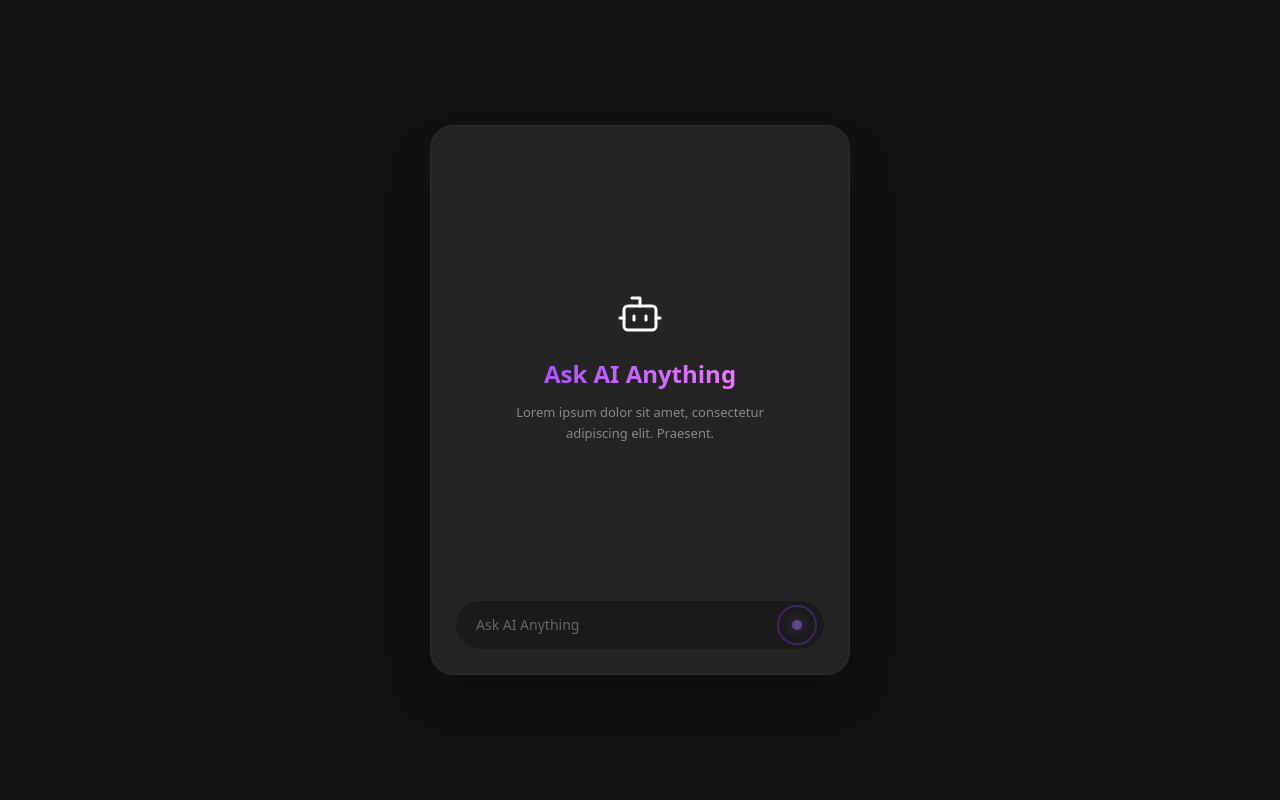
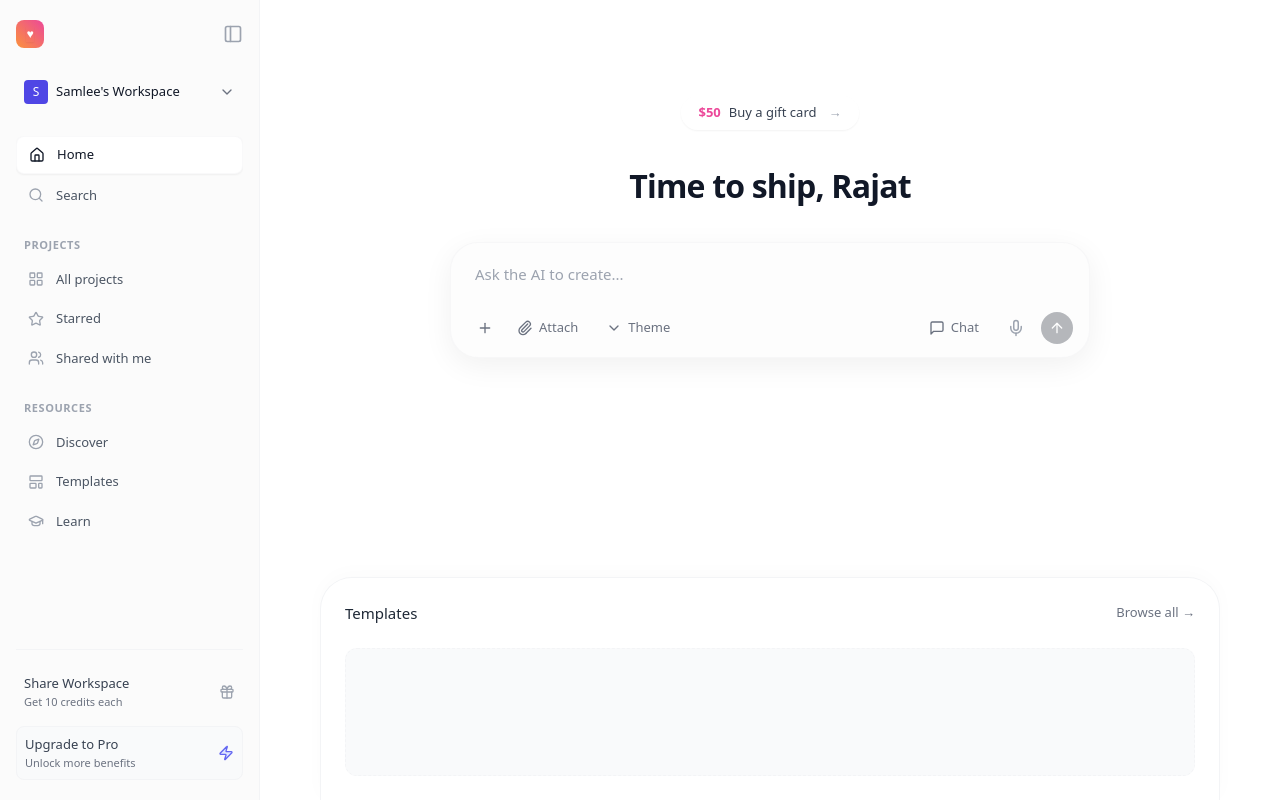
Before and after one commit to obliques118-lang/multi-agent-architect, a Next.js app: page / in a window 1280 px wide. Built offline with nearby package versions, Linux system fonts and the light colour scheme.

Commit message:
Update page.tsx

```diff
--- a/src/app/page.tsx
+++ b/src/app/page.tsx
@@ -1,131 +1,217 @@
 'use client';
 
-import React, { useState, useRef, useEffect } from 'react';
-import { Bot, Loader2 } from 'lucide-react';
+import React, { useState } from 'react';
+import {
+  Home, Search, LayoutGrid, Star, Users, Compass,
+  LayoutTemplate, GraduationCap, Gift, Zap, Plus,
+  Paperclip, ChevronDown, MessageSquare, Mic, ArrowUp,
+  PanelLeft
+} from 'lucide-react';
 
-type Message = {
-  id: string;
-  role: 'user' | 'ai';
-  content: string;
-};
-
-export default function ChatUI() {
-  const [messages, setMessages] = useState<Message[]>([]);
-  const [input, setInput] = useState('');
-  const [isLoading, setIsLoading] = useState(false);
-  const messagesEndRef = useRef<HTMLDivElement>(null);
-
-  // Auto-scroll to the latest message
-  useEffect(() => {
-    messagesEndRef.current?.scrollIntoView({ behavior: 'smooth' });
-  }, [messages]);
+export default function CreatorDashboard() {
+  const [prompt, setPrompt] = useState('');
+  const [isGenerating, setIsGenerating] = useState(false);
+  const [agentStatus, setAgentStatus] = useState<string | null>(null);
 
   const handleSubmit = async (e: React.FormEvent) => {
     e.preventDefault();
-    if (!input.trim() || isLoading) return;
+    if (!prompt.trim() || isGenerating) return;
 
-    const userMessage: Message = { id: Date.now().toString(), role: 'user', content: input };
-    setMessages((prev) => [...prev, userMessage]);
-    setInput('');
-    setIsLoading(true);
+    setIsGenerating(true);
+    setAgentStatus('Orchestrator: Analyzing request...');
 
     try {
-      // Connects to your production API route
-      const response = await fetch('/api/chat', {
+      const response = await fetch('/api/orchestrator', {
         method: 'POST',
         headers: { 'Content-Type': 'application/json' },
-        body: JSON.stringify({ message: userMessage.content }),
+        body: JSON.stringify({ prompt }),
       });
 
-      if (!response.ok) throw new Error('Network response failed');
+      const reader = response.body?.getReader();
+      const decoder = new TextDecoder();
 
-      const data = await response.json();
-
-      const aiMessage: Message = { id: (Date.now() + 1).toString(), role: 'ai', content: data.reply };
-      setMessages((prev) => [...prev, aiMessage]);
+      if (reader) {
+        let done = false;
+        while (!done) {
+          const { value, done: doneReading } = await reader.read();
+          done = doneReading;
+          const chunkValue = decoder.decode(value);
+          if (chunkValue) setAgentStatus(chunkValue);
+        }
+      }
     } catch (error) {
-      console.error("Chat error:", error);
-      const errorMessage: Message = { id: (Date.now() + 1).toString(), role: 'ai', content: "Sorry, I'm having trouble connecting to the server." };
-      setMessages((prev) => [...prev, errorMessage]);
+      console.error("Generation failed:", error);
+      setAgentStatus('System Error: Pipeline failed.');
     } finally {
-      setIsLoading(false);
+      setTimeout(() => {
+        setIsGenerating(false);
+        setAgentStatus(null);
+        setPrompt('');
+      }, 2000);
     }
   };
 
   return (
-    <main className="min-h-screen bg-[#121212] flex items-center justify-center p-4 font-sans">
-      <div className="w-full max-w-[420px] bg-[#242424] rounded-[24px] p-6 shadow-2xl flex flex-col h-[550px] border border-white/5 relative">
+    <div className="flex h-screen w-full bg-white text-gray-900 font-sans overflow-hidden">
 
-        {/* Header - Matches the video exactly */}
-        {messages.length === 0 ? (
-          <div className="flex-1 flex flex-col items-center justify-center text-center space-y-3">
-            <div className="mb-2">
-              <Bot className="w-12 h-12 text-white" strokeWidth={1.5} />
+      {/* Sidebar Navigation */}
+      <aside className="w-[260px] h-full flex flex-col border-r border-gray-100 bg-[#fbfbfb] px-4 py-5 flex-shrink-0">
+        <div className="flex items-center justify-between mb-6">
+          <div className="w-7 h-7 rounded-lg bg-gradient-to-tr from-orange-400 to-pink-500 flex items-center justify-center">
+            <span className="text-white text-xs font-bold shadow-sm">♥</span>
           </div>
-            <h1 className="text-2xl font-bold text-transparent bg-clip-text bg-gradient-to-r from-purple-500 to-fuchsia-400">
-              Ask AI Anything
-            </h1>
-            <p className="text-[#888888] text-[13px] leading-relaxed max-w-[280px]">
-              Lorem ipsum dolor sit amet, consectetur adipiscing elit. Praesent.
-            </p>
+          <button className="text-gray-400 hover:text-gray-600 transition-colors">
+            <PanelLeft className="w-5 h-5" />
+          </button>
         </div>
-        ) : (
-          <div className="flex items-center gap-3 pb-4 border-b border-white/5 mb-4">
-             <div className="flex items-center justify-center">
-              <Bot className="w-7 h-7 text-white" />
+
+        <button className="flex items-center justify-between w-full p-2 mb-6 hover:bg-gray-100 rounded-lg transition-colors">
+          <div className="flex items-center gap-2">
+            <div className="w-6 h-6 rounded bg-indigo-600 flex items-center justify-center text-white text-xs font-medium">S</div>
+            <span className="text-[13px] font-medium">Samlee's Workspace</span>
           </div>
-            <h1 className="text-lg font-bold text-transparent bg-clip-text bg-gradient-to-r from-purple-500 to-fuchsia-400">
-              Ask AI Anything
-            </h1>
+          <ChevronDown className="w-4 h-4 text-gray-500" />
+        </button>
+
+        <div className="space-y-6 flex-1 overflow-y-auto hide-scrollbar">
+          <div className="space-y-1">
+            <NavItem icon={<Home className="w-4 h-4" />} label="Home" active />
+            <NavItem icon={<Search className="w-4 h-4" />} label="Search" />
           </div>
-        )}
 
-        {/* Chat Feed */}
-        <div className={`flex-1 overflow-y-auto space-y-4 pr-1 ${messages.length === 0 ? 'hidden' : 'block'}`}>
-          {messages.map((msg) => (
-            <div key={msg.id} className={`flex ${msg.role === 'user' ? 'justify-end' : 'justify-start'}`}>
-              <div
-                className={`max-w-[85%] px-4 py-2.5 text-[14px] leading-relaxed ${
-                  msg.role === 'user'
-                    ? 'bg-[#8B5CF6] text-white rounded-[20px] rounded-tr-[4px]'
-                    : 'bg-[#333333] text-white rounded-[20px] rounded-tl-[4px]'
-                }`}
-              >
-                {msg.content}
+          <div className="space-y-1">
+            <h4 className="text-[11px] font-semibold text-gray-400 uppercase tracking-wider mb-2 px-2">Projects</h4>
+            <NavItem icon={<LayoutGrid className="w-4 h-4" />} label="All projects" />
+            <NavItem icon={<Star className="w-4 h-4" />} label="Starred" />
+            <NavItem icon={<Users className="w-4 h-4" />} label="Shared with me" />
+          </div>
+
+          <div className="space-y-1">
+            <h4 className="text-[11px] font-semibold text-gray-400 uppercase tracking-wider mb-2 px-2">Resources</h4>
+            <NavItem icon={<Compass className="w-4 h-4" />} label="Discover" />
+            <NavItem icon={<LayoutTemplate className="w-4 h-4" />} label="Templates" />
+            <NavItem icon={<GraduationCap className="w-4 h-4" />} label="Learn" />
           </div>
         </div>
-          ))}
 
-          {isLoading && (
-            <div className="flex justify-start">
-              <div className="bg-[#333333] text-white px-4 py-3 rounded-[20px] rounded-tl-[4px] flex items-center gap-2">
-                <Loader2 className="w-4 h-4 animate-spin text-purple-400" />
+        <div className="pt-4 border-t border-gray-100 space-y-2">
+          <div className="flex items-center justify-between p-2 hover:bg-gray-100 rounded-lg cursor-pointer">
+            <div>
+              <p className="text-[13px] font-medium text-gray-700">Share Workspace</p>
+              <p className="text-[11px] text-gray-500">Get 10 credits each</p>
+            </div>
+            <Gift className="w-4 h-4 text-gray-400" />
+          </div>
+          <div className="flex items-center justify-between p-2 bg-gray-50 hover:bg-gray-100 rounded-lg cursor-pointer border border-gray-100">
+            <div>
+              <p className="text-[13px] font-medium text-gray-700">Upgrade to Pro</p>
+              <p className="text-[11px] text-gray-500">Unlock more benefits</p>
+            </div>
+            <Zap className="w-4 h-4 text-indigo-500 fill-indigo-100" />
           </div>
         </div>
-          )}
-          <div ref={messagesEndRef} />
+      </aside>
+
+      {/* Main Content Area with Mesh Gradient Background */}
+      <main className="flex-1 relative flex flex-col items-center pt-24 px-6">
+        {/* CSS Mesh Gradient */}
+        <div className="absolute inset-0 -z-10 bg-white overflow-hidden">
+          <div className="absolute top-[-10%] left-[-10%] w-[60%] h-[60%] bg-blue-100/50 rounded-full blur-[100px]" />
+          <div className="absolute bottom-[-20%] left-[-10%] w-[80%] h-[80%] bg-pink-500/30 rounded-full blur-[120px]" />
+          <div className="absolute bottom-[-10%] right-[-10%] w-[70%] h-[70%] bg-blue-500/20 rounded-full blur-[120px]" />
+          <div className="absolute top-[20%] right-[10%] w-[40%] h-[40%] bg-indigo-200/40 rounded-full blur-[100px]" />
         </div>
 
-        {/* Input Field - Matches the video layout */}
-        <form onSubmit={handleSubmit} className="mt-4 relative w-full">
-          <input
-            type="text"
-            value={input}
-            onChange={(e) => setInput(e.target.value)}
-            placeholder="Ask AI Anything"
-            className="w-full bg-[#1a1a1a] text-sm text-white placeholder-[#666666] rounded-full pl-5 pr-14 py-3.5 outline-none border border-white/5 focus:border-purple-500/30 transition-colors"
+        {/* Top Tag */}
+        <button className="flex items-center gap-2 px-4 py-1.5 bg-white/60 backdrop-blur-md border border-white/40 rounded-full shadow-sm hover:bg-white/80 transition-colors mb-8 text-[13px] font-medium text-gray-700">
+          <span className="text-pink-500 font-semibold">$50</span> Buy a gift card <span className="text-gray-400 ml-1">→</span>
+        </button>
+
+        {/* Greeting */}
+        <h1 className="text-[32px] font-semibold tracking-tight text-gray-900 mb-8">
+          Time to ship, Rajat
+        </h1>
+
+        {/* Floating Input Component */}
+        <form
+          onSubmit={handleSubmit}
+          className="w-full max-w-[640px] bg-[#fdfdfd] shadow-[0_8px_30px_rgb(0,0,0,0.06)] border border-gray-100/60 rounded-[28px] p-2 flex flex-col transition-all focus-within:ring-2 focus-within:ring-pink-500/20"
+        >
+          <textarea
+            value={prompt}
+            onChange={(e) => setPrompt(e.target.value)}
+            placeholder="Ask the AI to create..."
+            className="w-full h-[60px] resize-none bg-transparent border-none outline-none text-[15px] text-gray-800 placeholder-gray-400 px-4 py-3"
+            onKeyDown={(e) => {
+              if (e.key === 'Enter' && !e.shiftKey) {
+                e.preventDefault();
+                handleSubmit(e);
+              }
+            }}
           />
-          {/* The specific glowing purple circle button from the video */}
+
+          <div className="flex items-center justify-between px-2 pb-1">
+            <div className="flex items-center gap-1">
+              <IconButton icon={<Plus className="w-4 h-4" />} label="Add" />
+              <IconButton icon={<Paperclip className="w-4 h-4" />} label="Attach" text="Attach" />
+              <IconButton icon={<ChevronDown className="w-4 h-4 ml-1" />} label="Theme" text="Theme" />
+            </div>
+
+            <div className="flex items-center gap-2">
+              <div className="flex items-center gap-1.5 px-3 py-1.5 rounded-full hover:bg-gray-100 cursor-pointer transition-colors text-gray-500">
+                <MessageSquare className="w-4 h-4" />
+                <span className="text-[13px] font-medium">Chat</span>
+              </div>
+              <button type="button" className="p-2 text-gray-400 hover:text-gray-600 transition-colors">
+                <Mic className="w-[18px] h-[18px]" />
+              </button>
               <button
                 type="submit"
-            disabled={!input.trim() || isLoading}
-            className="absolute right-2 top-1/2 -translate-y-1/2 w-10 h-10 rounded-full flex items-center justify-center transition-all disabled:opacity-50 border-2 border-[#5b32a8] bg-transparent"
+                disabled={!prompt.trim() || isGenerating}
+                className="w-8 h-8 rounded-full bg-gray-900 text-white flex items-center justify-center hover:bg-gray-800 disabled:opacity-30 transition-all"
               >
-            <div className="w-2.5 h-2.5 rounded-full bg-[#9d72ff] shadow-[0_0_12px_rgba(157,114,255,0.8)]" />
+                <ArrowUp className="w-4 h-4" />
               </button>
+            </div>
+          </div>
         </form>
 
+        {/* Status Indicator */}
+        <div className="h-6 mt-4">
+          {agentStatus && (
+            <p className="text-[13px] font-medium text-gray-600 animate-pulse bg-white/50 backdrop-blur-sm px-4 py-1 rounded-full">
+              {agentStatus}
+            </p>
+          )}
+        </div>
+
+        {/* Bottom Templates Shelf (Partially visible) */}
+        <div className="w-full max-w-[900px] mt-auto bg-white rounded-t-[32px] p-6 shadow-[0_-4px_20px_rgb(0,0,0,0.02)] border-t border-x border-gray-100">
+          <div className="flex items-center justify-between mb-6">
+            <h3 className="text-[15px] font-medium text-gray-800">Templates</h3>
+            <button className="text-[13px] text-gray-500 hover:text-gray-800">Browse all →</button>
+          </div>
+          {/* Add your template cards here */}
+          <div className="h-32 bg-gray-50 rounded-xl border border-gray-100 border-dashed" />
         </div>
       </main>
+    </div>
   );
 }
+
+// Reusable Components
+const NavItem = ({ icon, label, active = false }: { icon: React.ReactNode, label: string, active?: boolean }) => (
+  <button className={`w-full flex items-center gap-3 px-3 py-2 rounded-lg transition-colors text-[13px] ${
+    active ? 'bg-white text-gray-900 shadow-sm border border-gray-100/50' : 'text-gray-600 hover:bg-gray-100'
+  }`}>
+    <span className={active ? 'text-gray-900' : 'text-gray-400'}>{icon}</span>
+    <span className="font-medium">{label}</span>
+  </button>
+);
+
+const IconButton = ({ icon, label, text }: { icon: React.ReactNode, label: string, text?: string }) => (
+  <button title={label} className="flex items-center gap-1.5 px-2.5 py-1.5 rounded-full hover:bg-gray-100 transition-colors text-gray-500">
+    {icon}
+    {text && <span className="text-[13px] font-medium">{text}</span>}
+  </button>
+);
```
Lines whose indentation alone changed are shown as unchanged.
